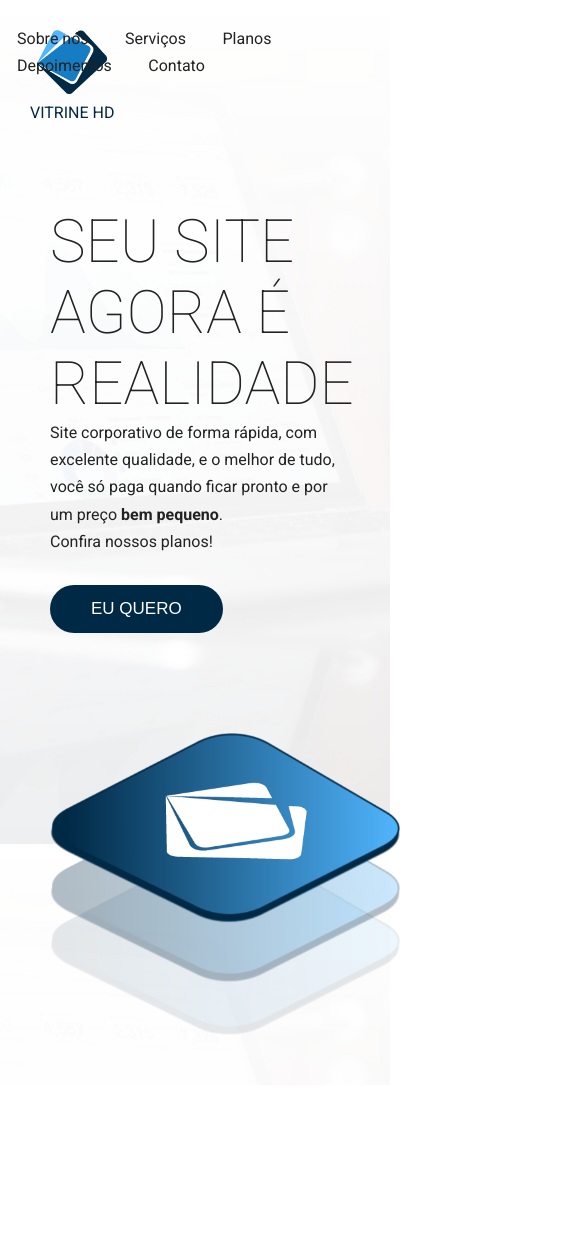
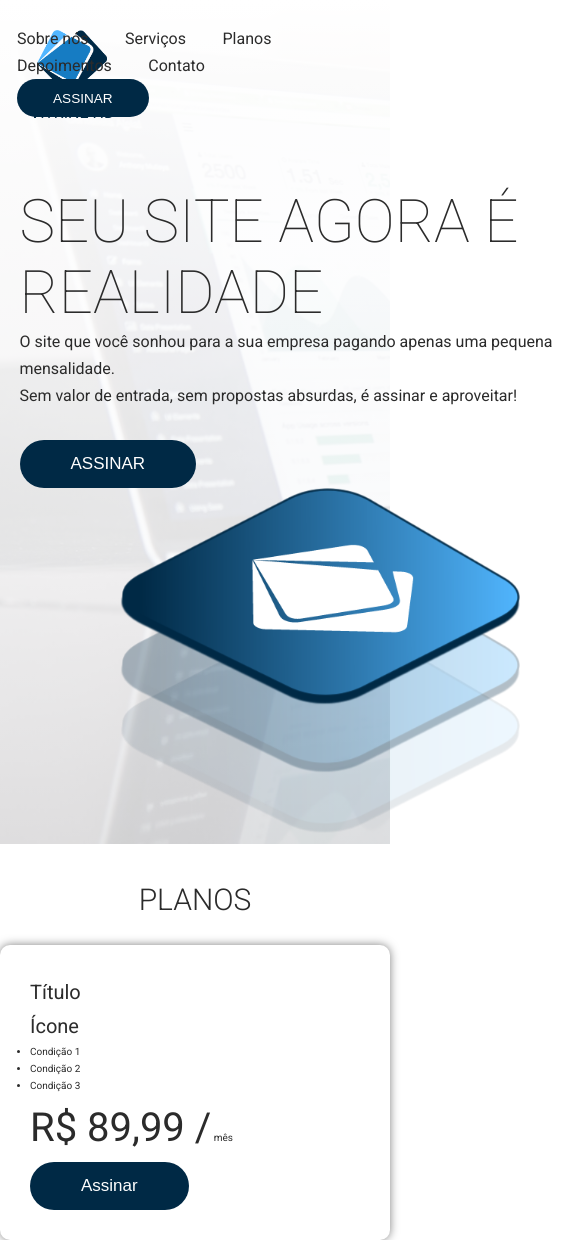
Before and after one commit to bjscatena/vitrine-hd, a website: page index.html in a window 390 px wide. Shown: the top 1240 px of the page, 585 px wide, since content can reach past the window. Before the commit the page ends 1085 px from the top, so only its background shows below. Drawn offline with Linux system fonts and the light colour scheme.

Commit message:
início do desenvolvimento da seção de planos

```diff
--- a/index.html
+++ b/index.html
@@ -26,6 +26,9 @@
         <a class="nav__link" href="#">Planos</a>
         <a class="nav__link" href="#">Depoimentos</a>
         <a class="nav__link" href="#">Contato</a>
+        <button class="nav__assinar btn btn--primary btn--small" href="#">
+          ASSINAR
+        </button>
       </nav>
 
       <div class="header__content-box">
@@ -33,13 +36,16 @@
           <div class="header__text">
             <h1 class="header__heading">Seu site agora é realidade</h1>
             <p>
-              Site corporativo de forma rápida, com excelente qualidade, e o
-              melhor de tudo, você só paga quando ficar pronto e por um preço
-              <strong>bem pequeno</strong>. <br />Confira nossos planos!
+              O site que você sonhou para a sua empresa pagando apenas uma
+              pequena mensalidade.
+            </p>
+            <p>
+              Sem valor de entrada, sem propostas absurdas, é assinar e
+              aproveitar!
             </p>
           </div>
           <button type="button" class="btn btn--primary">
-            Eu quero
+            ASSINAR
           </button>
         </div>
         <figure class="header__3d-logo-box">
@@ -48,6 +54,27 @@
       </div>
     </header>
 
-    <div id="about" class="about"></div>
+    <section class="planos">
+      <h2 class="section-title">Planos</h2>
+
+      <div class="card-plano">
+        <div class="card-plano__header">
+          Título
+          <br />Ícone
+        </div>
+        <div class="card-plano__content">
+          <ul>
+            <li>Condição 1</li>
+            <li>Condição 2</li>
+            <li>Condição 3</li>
+          </ul>
+        </div>
+        <div class="card-plano__footer">
+          <span class="card-plano__preco">R$ 89,99 /</span>
+          <span class="card-plano__mes">mês</span>
+          <button class="btn btn--primary">Assinar</button>
+        </div>
+      </div>
+    </section>
   </body>
 </html>
--- a/sass/abstracts/_functions.scss
+++ /dev/null
@@ -1,30 +0,0 @@
-// -----------------------------------------------------------------------------
-// This file contains all application-wide Sass functions.
-// -----------------------------------------------------------------------------
-
-/// Native `url(..)` function wrapper
-/// @param {String} $base - base URL for the asset
-/// @param {String} $type - asset type folder (e.g. `fonts/`)
-/// @param {String} $path - asset path
-/// @return {Url}
-@function asset($base, $type, $path) {
-  @return url($base + $type + $path);
-}
-
-/// Returns URL to an image based on its path
-/// @param {String} $path - image path
-/// @param {String} $base [$base-url] - base URL
-/// @return {Url}
-/// @require $base-url
-@function image($path, $base: $base-url) {
-  @return asset($base, 'images/', $path);
-}
-
-/// Returns URL to a font based on its path
-/// @param {String} $path - font path
-/// @param {String} $base [$base-url] - base URL
-/// @return {Url}
-/// @require $base-url
-@function font($path, $base: $base-url) {
-  @return asset($base, 'fonts/', $path);
-}
--- a/sass/abstracts/_mixins.scss
+++ /dev/null
@@ -1,33 +0,0 @@
-// -----------------------------------------------------------------------------
-// This file contains all application-wide Sass mixins.
-// -----------------------------------------------------------------------------
-
-/// Event wrapper
-/// @author Harry Roberts
-/// @param {Bool} $self [false] - Whether or not to include current selector
-/// @link https://twitter.com/csswizardry/status/478938530342006784 Original tweet from Harry Roberts
-@mixin on-event($self: false) {
-  @if $self {
-    &,
-    &:hover,
-    &:active,
-    &:focus {
-      @content;
-    }
-  } @else {
-    &:hover,
-    &:active,
-    &:focus {
-      @content;
-    }
-  }
-}
-
-/// Make a context based selector a little more friendly
-/// @author Hugo Giraudel
-/// @param {String} $context
-@mixin when-inside($context) {
-  #{$context} & {
-    @content;
-  }
-}
--- a/sass/abstracts/_variables.scss
+++ b/sass/abstracts/_variables.scss
@@ -1,71 +1,10 @@
-// -----------------------------------------------------------------------------
-// This file contains all application-wide Sass variables.
-// -----------------------------------------------------------------------------
+$color-primary: #002945;
+$color-accent: #6c1d00;
 
+$text-color: rgb(43, 43, 43);
 
+$color-white: #fff;
 
-
-
-/// Regular font family
-/// @type List
-$text-font-stack: 'Open Sans', 'Helvetica Neue Light', 'Helvetica Neue', 'Helvetica', 'Arial', sans-serif !default;
-
-/// Code (monospace) font family
-/// @type List
-$code-font-stack: 'Courier New', 'DejaVu Sans Mono', 'Bitstream Vera Sans Mono', 'Monaco', monospace !default;
-
-
-
-
-
-/// Copy text color
-/// @type Color
-$text-color: rgb(34, 34, 34) !default;
-
-/// Main brand color
-/// @type Color
-$brand-color: rgb(229, 0, 80) !default;
-
-/// Light grey
-/// @type Color
-$light-grey: rgb(237, 237, 237) !default;
-
-/// Medium grey
-/// @type Color
-$mid-grey: rgb(153, 153, 153) !default;
-
-/// Dark grey
-/// @type Color
-$dark-grey: rgb(68, 68, 68) !default;
-
-
-
-
-
-/// Container's maximum width
-/// @type Length
-$max-width: 1180px !default;
-
-
-
-
-
-/// Breakpoints map
-/// @prop {String} keys - Keys are identifiers mapped to a given length
-/// @prop {Map} values - Values are actual breakpoints expressed in pixels
-$breakpoints: (
-  'small': 320px,
-  'medium': 768px,
-  'large': 1024px,
-) !default;
-
-
-
-
-
-
-/// Relative or absolute URL where all assets are served from
-/// @type String
-/// @example scss - When using a CDN
-///   $base-url: 'http://cdn.example.com/assets/';
-$base-url: '/assets/' !default;
+$btn-font-size: 1.7rem;
+$btn-vert-padding: 1.3rem;
+$btn-horiz-padding: 5rem;
--- /dev/null
+++ b/sass/base/_animations.scss
@@ -0,0 +1,15 @@
+@keyframes fadeInUp {
+  from {
+    opacity: 0;
+    transform: translate3d(0, 50%, 0);
+  }
+
+  to {
+    opacity: 1;
+    transform: translate3d(0, 0, 0);
+  }
+}
+
+.fadeInUp {
+  animation-name: fadeInUp;
+}
--- a/sass/base/_helpers.scss
+++ b/sass/base/_helpers.scss
@@ -1,55 +1,3 @@
 // -----------------------------------------------------------------------------
 // This file contains CSS helper classes.
 // -----------------------------------------------------------------------------
-
-/**
- * Clear inner floats
- */
-.clearfix::after {
-  clear: both;
-  content: '';
-  display: table;
-}
-
-/**
- * Main content containers
- * 1. Make the container full-width with a maximum width
- * 2. Center it in the viewport
- * 3. Leave some space on the edges, especially valuable on small screens
- */
-.container {
-  max-width: $max-width; /* 1 */
-  margin-left: auto; /* 2 */
-  margin-right: auto; /* 2 */
-  padding-left: 20px; /* 3 */
-  padding-right: 20px; /* 3 */
-  width: 100%; /* 1 */
- }
-
-/**
- * Hide text while making it readable for screen readers
- * 1. Needed in WebKit-based browsers because of an implementation bug;
- *    See: https://code.google.com/p/chromium/issues/detail?id=457146
- */
-.hide-text {
-  overflow: hidden;
-  padding: 0; /* 1 */
-  text-indent: 101%;
-  white-space: nowrap;
-}
-
-/**
- * Hide element while making it readable for screen readers
- * Shamelessly borrowed from HTML5Boilerplate:
- * https://github.com/h5bp/html5-boilerplate/blob/master/src/css/main.css#L119-L133
- */
-.visually-hidden {
-  border: 0;
-  clip: rect(0 0 0 0);
-  height: 1px;
-  margin: -1px;
-  overflow: hidden;
-  padding: 0;
-  position: absolute;
-  width: 1px;
-}
--- a/sass/base/_typography.scss
+++ b/sass/base/_typography.scss
@@ -3,7 +3,16 @@
  */
 
 body {
-  font-family: "Roboto", sans-serif;
+  font-family: 'Roboto', sans-serif;
   color: $text-color;
   line-height: 1.7;
 }
+
+.section-title {
+  font-size: 3rem;
+  font-weight: 300;
+  text-transform: uppercase;
+  text-align: center;
+  margin-top: 3rem;
+  margin-bottom: 2rem;
+}
--- a/sass/components/_button.scss
+++ b/sass/components/_button.scss
@@ -6,15 +6,37 @@
   display: inline-block;
   text-decoration: none;
   cursor: pointer;
-  padding: 1.3rem 4rem;
+  padding: $btn-vert-padding $btn-horiz-padding;
+  font-size: $btn-font-size;
   border-radius: 5rem;
   border: 1px solid transparent;
   background-color: transparent;
-  font-size: 1.7rem;
-  text-transform: uppercase;
+
+  &--primary {
+    background-color: $color-primary;
+    color: $color-white;
+
+    &:hover {
+      background-color: lighten($color-primary, 5%);
+    }
+  }
+
+  &--accent {
+    background-color: $color-accent;
+    color: $color-white;
+
+    &:hover {
+      background-color: lighten($color-accent, 5%);
+    }
+  }
+
+  &--small {
+    padding: ($btn-vert-padding * 0.8) ($btn-horiz-padding * 0.7);
+    font-size: $btn-font-size * 0.8;
+  }
+
+  &--large {
+    padding: ($btn-vert-padding * 1.2) ($btn-horiz-padding * 1.2);
+    font-size: $btn-font-size * 1.2;
+  }
 }
-
-.btn--primary {
-  background-color: #002945;
-  color: white;
-}
--- /dev/null
+++ b/sass/components/_card-plano.scss
@@ -0,0 +1,14 @@
+.card-plano {
+  display: inline-block;
+  box-shadow: 0 0 1rem rgba(0, 0, 0, 0.5);
+  border-radius: 1rem;
+  padding: 3rem;
+
+  &__header {
+    font-size: 2rem;
+  }
+
+  &__preco {
+    font-size: 4rem;
+  }
+}
--- a/sass/components/_nav.scss
+++ b/sass/components/_nav.scss
@@ -2,9 +2,18 @@
   position: absolute;
   right: 2.5rem;
   top: 2.5rem;
+
+  &__link {
+    font-size: 1.6rem;
+    margin: 0 1.7rem;
+
+    &:hover {
+      padding-bottom: 0.5rem;
+      color: lighten($text-color, 40%);
+    }
+  }
+
+  &__assinar {
+    margin: 0 1.7rem;
+  }
 }
-
-.nav__link {
-  font-size: 1.6rem;
-  margin: 0 1.7rem;
-}
--- a/sass/layout/_header.scss
+++ b/sass/layout/_header.scss
@@ -6,62 +6,60 @@
   background-image: linear-gradient(
       to bottom,
       rgba(255, 255, 255, 1),
-      rgba(255, 255, 255, 0.9)
+      rgba(255, 255, 255, 0.8)
     ),
-    url(../img/bg.jpg);
+    url(../../img/bg.jpg);
   background-size: cover;
   background-position: left;
   background-attachment: fixed;
-}
 
-.header {
   min-height: 100vh;
-}
 
-.header__logo-box {
+  &__logo-box {
     display: inline-block;
     margin: 3rem;
   }
 
-.header__logo-img {
+  &__logo-img {
     display: block;
     width: 7rem;
     height: auto;
     margin: 0 auto 0.5rem auto;
   }
 
-.header__logo-text {
+  &__logo-text {
     font-size: 1.6rem;
-  color: #002945;
+    color: $color-primary;
   }
 
-.header__content-box {
+  &__content-box {
     display: grid;
-  grid-template-columns: repeat(auto-fit, minmax(40rem, 1fr));
+    grid-template-columns: repeat(auto-fit, minmax(60rem, 1fr));
+    margin-top: 3rem;
+    padding: 0 5%;
   }
 
-.header__text-box {
-  padding: 5rem;
+  &__text-box {
+    align-self: center;
   }
 
-.header__text {
+  &__text {
     margin-bottom: 3rem;
   }
 
-.header__heading {
+  &__heading {
     text-transform: uppercase;
     font-size: 6rem;
     font-weight: 200;
     line-height: initial;
   }
 
-.header__3d-logo-box {
-  padding: 5rem;
-}
-
-.header__3d-logo {
+  &__3d-logo {
     display: block;
-  width: 35rem;
+    width: 40rem;
     height: auto;
     margin: 0 auto;
+    animation-name: fadeInUp;
+    animation-duration: 2s;
   }
+}
--- a/sass/main.scss
+++ b/sass/main.scss
@@ -1,22 +1,24 @@
 @charset 'UTF-8';
 
 // 1. Configuration and helpers
-@import "abstracts/variables", "abstracts/functions", "abstracts/mixins";
+@import 'abstracts/variables', 'abstracts/functions', 'abstracts/mixins';
 
 // 2. Vendors
 
 // 3. Base stuff
-@import "base/base", "base/fonts", "base/typography", "base/helpers";
+@import 'base/base', 'base/fonts', 'base/typography', 'base/helpers',
+  'base/animations';
 
 // 4. Layout-related sections
-@import "layout/header", "layout/footer";
+@import 'layout/header', 'layout/footer';
 
 // 5. Components
-@import "components/button";
-@import "components/nav";
+@import 'components/button';
+@import 'components/nav';
+@import 'components/card-plano';
 
 // 6. Page-specific styles
-@import "pages/home";
+@import 'pages/home';
 
 // 7. Themes
-@import "themes/default";
+@import 'themes/default';
```
Also changed, not shown: sass/base/_base.scss (+0 -10 lines), css/styles.css. Lines whose indentation alone changed are shown as unchanged.
